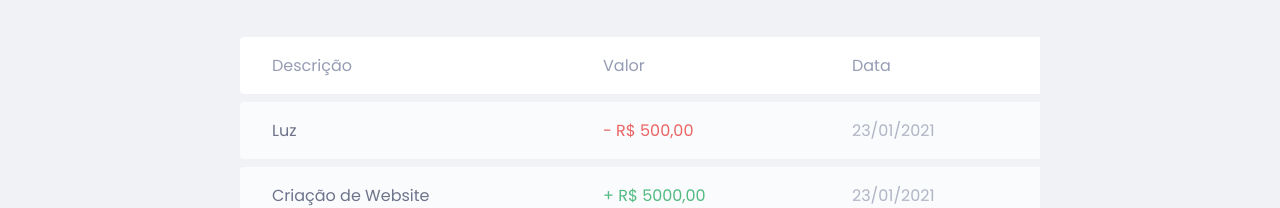
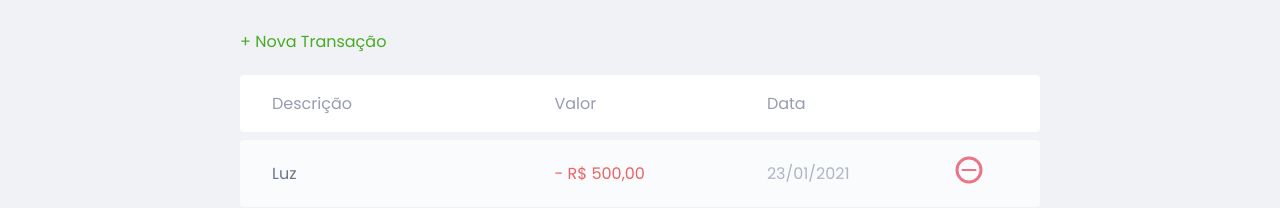
Before and after one commit to NadsonJR/DevFinance, a plain HTML site: page index.html in a window 1280 px wide. Shown: the part 594-802 px from the top of the page. Drawn offline with Linux system fonts and the light colour scheme.

Commit message:
Aula 2 - 48:57

```diff
--- a/Styles.css
+++ b/Styles.css
@@ -17,6 +17,20 @@ h2{
     margin-bottom: 0.8rem;
     color: var(--dark-blue);
     font-weight: normal;
+}
+
+a{
+    color: #49aa26;
+    text-decoration: none;
+}
+
+.button.new{
+    display: inline-block;
+    margin-bottom: .8rem;
+}
+
+a:hover{
+    color: #3dd705;
 }
 
 .sr-only{
@@ -114,6 +128,11 @@ table tbody tr td:first-child{
     border-radius: 0.25rem 0 0 0.25rem;
 }
 
+table thead tr th:last-child,
+table tbody tr td:Last-child{
+    border-radius: 0 0.25rem 0.25rem 0;
+}
+
 td.description{
     color: var(--dark-blue);
 }
--- a/index.html
+++ b/index.html
@@ -51,12 +51,15 @@
         <section id="transaction">
             <h2 class="sr-only">Transações</h2>
 
+            <a href="#" class="button new">+ Nova Transação</a>
+
             <table id="data-table">
                 <thead>
                     <tr>
                         <th>Descrição</th>
                         <th>Valor</th>
                         <th>Data</th>
+                        <th></th>
                     </tr>
                 </thead>
                 <tbody>
@@ -64,16 +67,19 @@
                         <td class="description">Luz</td>
                         <td class="expense">- R$ 500,00</td>
                         <td class="date">23/01/2021</td>
+                        <td><img src="assets/minus.svg" alt="remover transação"></td>
                     </tr>
                     <tr>
                         <td class="description">Criação de Website</td>
                         <td class="income">+ R$ 5000,00</td>
                         <td class="date">23/01/2021</td>
+                        <td><img src="assets/minus.svg" alt="remover transação"></td>
                     </tr>
                     <tr>
                         <td class="description">Internet</td>
                         <td class="expense">- R$ 200,00</td>
                         <td class="date">25/01/2021</td>
+                        <td><img src="assets/minus.svg" alt="remover transação"></td>
                     </tr>
                 </tbody>
             </table>
```
